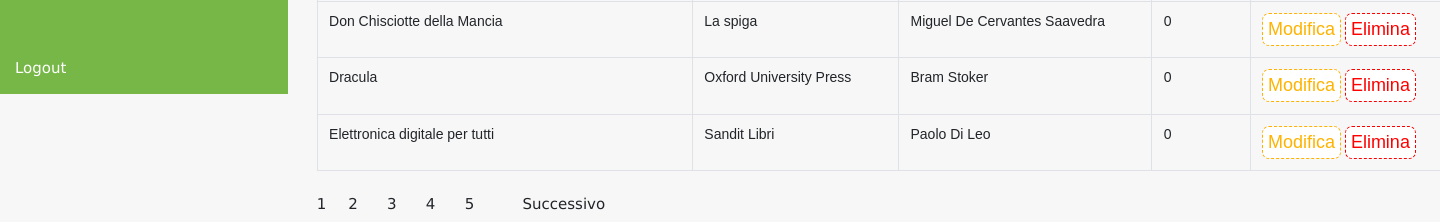
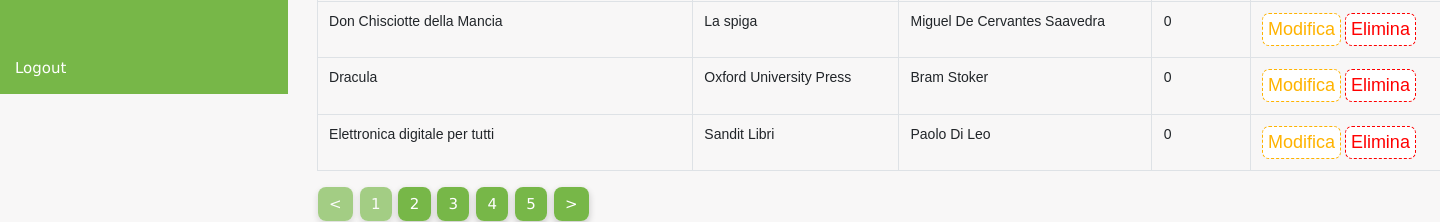
Before and after one commit to Redde17/UDA_5, a PHP site: page /UDA_5/grafici.php?ID=2&TYPE=titolo in a window 1440 px wide. Shown: the part 706-928 px from the top of the page. Run offline with PHP 8.4, Linux system fonts and the light colour scheme; the visitor is signed in with stand-in values (Sample User, id 1); data comes from the database, SQL or seed files in the repository; some libraries are stand-ins or nearby versions.

Commit message:
Ultima versione

```diff
--- a/CSS/style.css
+++ b/CSS/style.css
@@ -1,4 +1,4 @@
-:root{
+:root {
     --mainGreen: #77B748;
     --mainDarkGreen: #649B3C;
     --violet: #DF5EC5;
@@ -12,11 +12,10 @@
     --darkFontColor: #484848;
 }
 
-
 .back {
     top: 115px;
     left: 0px;
-    width:auto;
+    width: auto;
     height: 785px;
     background: #F7F7F7 0% 0% no-repeat padding-box;
     opacity: 1;
@@ -88,8 +87,6 @@ input[type="number"] {
     margin-top: 7px;
 }
 
-
-
 .numero_text {
     background: #77B748 0% 0% no-repeat padding-box;
     border-radius: 26px;
@@ -148,8 +145,15 @@ input[type="number"] {
 }
 
 input[type="checkbox"] {
-    display: none;
+    display: block;
+    width: 0.5px;
+    height: 0.5px;
 }
+
+input[type="checkbox"]:focus {
+    outline: none !important;
+}
+
 
 /* Rettangolo Grande*/
 
@@ -369,16 +373,15 @@ input::-webkit-calendar-picker-indicator {
     color: #FFFFFF;
 }
 
-
-.nomeautore{
+.nomeautore {
     width: 47.5%;
 }
 
-.cognomeautore{
+.cognomeautore {
     width: 47.5%;
 }
 
-input[type="color"]{
+input[type="color"] {
     height: 30px;
     width: 25px;
     background-color: transparent;
--- a/CSS/style_grafici.css
+++ b/CSS/style_grafici.css
@@ -196,6 +196,7 @@ thead {
   color: #BCBCBC;
   border-color: unset;
 }
+
 .btn-secondary:hover{
   background-color: #FFFFFF;
   border-color: unset;
@@ -208,5 +209,21 @@ thead {
 
 input[type=checkbox]{
   display:initial;
+  height: initial;
+  width: initial;
   margin-right: 2px;
 }
+
+.btn-default{
+  background: var(--mainGreen) 0% 0% no-repeat padding-box;
+  box-shadow: 0px 3px 6px #00000029;
+  border-radius: 9px;
+  color: white;
+  border-color: transparent;
+}
+
+.btn-default:hover{
+  background-color: #FFFFFF;
+  border-color: unset;
+  color: #BCBCBC;
+}
--- a/PHP/delete_book.php
+++ b/PHP/delete_book.php
@@ -1,7 +1,7 @@
 <?php
 include("connection.php");
 $db_connection = connection("biblioteca");
-$ID = $_POST['ID'];
+$ID = $_GET['ID'];
 
 $select = "DELETE FROM prestare WHERE ID_Libro=?";
 $stmt = $db_connection->prepare($select);
--- a/grafici.php
+++ b/grafici.php
@@ -154,7 +154,6 @@ Grafico a barre: Libri più letti (MAX 3)
         $query = $db_connection->query($query);
         $row = mysqli_fetch_row($query);
 
-
         $rows = $row[0];
 
         $page_rows = 13; //Righe massime
@@ -207,6 +206,9 @@ Grafico a barre: Libri più letti (MAX 3)
         $paginationCtrls = '';
 
         if ($last != 1) {
+            if ($pagenum == 1) {
+                $paginationCtrls .= '<a class="btn btn-default disabled"> < </a> &nbsp; ';
+            }
 
             if ($pagenum > 1) {
                 $previous = $pagenum - 1;
@@ -214,7 +216,7 @@ Grafico a barre: Libri più letti (MAX 3)
                 if (isset($typedato)) {
                     $paginationCtrls .= '&TYPE=' . $typedato;
                 }
-                $paginationCtrls .= '&PN=' . $previous . '" class="btn btn-default">Precedente</a> &nbsp; &nbsp; ';
+                $paginationCtrls .= '&PN=' . $previous . '" class="btn btn-default"> < </a> &nbsp;';
 
                 for ($i = $pagenum - 4; $i < $pagenum; $i++) {
                     if ($i > 0) {
@@ -227,28 +229,37 @@ Grafico a barre: Libri più letti (MAX 3)
                 }
             }
 
-            $paginationCtrls .= '' . $pagenum . ' &nbsp; ';
+            $paginationCtrls .= '<a class="btn btn-default disabled">' . $pagenum . '</a> &nbsp; '; //PAGINA CORRENTE
 
             for ($i = $pagenum + 1; $i <= $last; $i++) {
                 $paginationCtrls .= '<a href="' . $_SERVER['PHP_SELF'] . '?ID=2';
                 if (isset($typedato)) {
                     $paginationCtrls .= '&TYPE=' . $typedato;
                 }
-                $paginationCtrls .= '&PN=' . $i . '" class="btn btn-default">' . $i . '</a> &nbsp; ';
+                $paginationCtrls .= '&PN=' . $i . '" class="btn btn-default"';
+                if (isset($_GET['PN']) && $_GET['PN'] == $i) {
+                    echo 'miao';
+                    $paginationCtrls .= ' style=" color: green"';
+                }
+                $paginationCtrls .= '>' . $i . '</a> &nbsp; ';
 
                 if ($i >= $pagenum + 4) {
                     break;
                 }
             }
 
+            if ($pagenum == $last) {
+                $paginationCtrls .= '<a class="btn btn-default disabled"> > </a> ';
+            }
+
             if ($pagenum != $last) {
                 $next = $pagenum + 1;
 
-                $paginationCtrls .= ' &nbsp; &nbsp; <a href="' . $_SERVER['PHP_SELF'] . '?ID=2';
+                $paginationCtrls .= '<a href="' . $_SERVER['PHP_SELF'] . '?ID=2';
                 if (isset($typedato)) {
                     $paginationCtrls .= '&TYPE=' . $typedato;
                 }
-                $paginationCtrls .= '&PN    =' . $next . '" class="btn btn-default">Successivo</a> ';
+                $paginationCtrls .= '&PN=' . $next . '" class="btn btn-default"> > </a> ';
             }
         }
     } else if ($iddato == 3) {
@@ -314,13 +325,17 @@ Grafico a barre: Libri più letti (MAX 3)
 
         if ($last != 1) {
 
+            if ($pagenum == 1) {
+                $paginationCtrls .= '<a class="btn btn-default disabled"> < </a> &nbsp;';
+            }
+
             if ($pagenum > 1) {
                 $previous = $pagenum - 1;
                 $paginationCtrls .= '<a href="' . $_SERVER['PHP_SELF'] . '?ID=3';
                 if (isset($typedato)) {
                     $paginationCtrls .= '&TYPE=' . $typedato;
                 }
-                $paginationCtrls .= '&PN=' . $previous . '" class="btn btn-default">Precedente</a> &nbsp; &nbsp; ';
+                $paginationCtrls .= '&PN=' . $previous . '" class="btn btn-default"><</a> &nbsp; ';
 
                 for ($i = $pagenum - 4; $i < $pagenum; $i++) {
                     if ($i > 0) {
@@ -333,7 +348,7 @@ Grafico a barre: Libri più letti (MAX 3)
                 }
             }
 
-            $paginationCtrls .= '' . $pagenum . ' &nbsp; ';
+            $paginationCtrls .= '<a class="btn btn-default disabled">' . $pagenum . '</a> &nbsp; '; //PAGINA CORRENTE
 
             for ($i = $pagenum + 1; $i <= $last; $i++) {
                 $paginationCtrls .= '<a href="' . $_SERVER['PHP_SELF'] . '?ID=3';
@@ -347,21 +362,26 @@ Grafico a barre: Libri più letti (MAX 3)
                 }
             }
 
+            if ($pagenum == $last) {
+                $paginationCtrls .= '<a class="btn btn-default disabled"> > </a> ';
+            }
+
             if ($pagenum != $last) {
                 $next = $pagenum + 1;
 
-                $paginationCtrls .= ' &nbsp; &nbsp; <a href="' . $_SERVER['PHP_SELF'] . '?ID=3';
+                $paginationCtrls .= '<a href="' . $_SERVER['PHP_SELF'] . '?ID=3';
                 if (isset($typedato)) {
                     $paginationCtrls .= '&TYPE=' . $typedato;
                 }
-                $paginationCtrls .= '&PN    =' . $next . '" class="btn btn-default">Successivo</a> ';
+                $paginationCtrls .= '&PN=' . $next . '" class="btn btn-default">></a> ';
             }
         }
+
     } elseif ($iddato == 4) {
         @$typedato = $_GET['TYPE'];
         @$IDBOOK = $_GET['IDBOOK'];
         if (!isset($IDBOOK)) {
-            echo '<script>window.location.href = "http://localhost/UDA/grafici.php";</script>'; //TODO:CAMBIARE QUANDO SI TROVA SUL SERVER
+            echo '<script>window.location.href = "http://localhost/UDA_5/grafici.php";</script>'; //TODO:CAMBIARE QUANDO SI TROVA SUL SERVER
         } else {
             //INIZIO QUERY INPAGINAZIONE
             $query = "SELECT COUNT(*) FROM prestare,utente,libro WHERE prestare.ID_libro = " . $IDBOOK . " AND prestare.Email_Utente = utente.Email AND prestare.ID_Libro = libro.ID";
@@ -666,7 +686,12 @@ Grafico a barre: Libri più letti (MAX 3)
                 }
             } elseif ($iddato == 3) {
                 echo '<form style="margin-top:unset; display:contents;" action="php/update_prestiti.php" method="POST" name="inputprestiti" id="inputprestiti" enctype="multipart/form-data">
-                    <table class="table';if ($rows == 0) {}else{echo' table-bordered';}echo'">
+                    <table class="table';
+                if ($rows == 0) {
+                } else {
+                    echo ' table-bordered';
+                }
+                echo '">
                 <thead>
                 <th><a href="grafici.php?ID=3&TYPE=utente">Utente';
                 if ($typedato == "utente") {
@@ -710,7 +735,8 @@ Grafico a barre: Libri più letti (MAX 3)
                 </thead>';
                 if ($rows == 0) {
                     echo '<tbody><td></td><td></td><td><h1 class="h2">Nessun prestito effettuato</h1></td></tbody>';
-                }else{echo'
+                } else {
+                    echo '
                 <tbody>';
                     while ($crow = mysqli_fetch_array($nquery)) {
                         echo ' <tr>
@@ -727,24 +753,33 @@ Grafico a barre: Libri più letti (MAX 3)
                         }
                         echo '</tr>';
                     }
-                    echo '</tbody>';}
-            echo'</table>
+                    echo '</tbody>';
+                }
+                echo '</table>
             <div id="pagination_controls" class="" style="display:flex;align-items:center;">' . $paginationCtrls . '</div>
             <div class="d-flex justify-content-end" style="width:-webkit-fill-available";>';
-            if ($rows == 0) {}else{echo'<button type="submit" style="margin-right:4px" name="scelta" id="scelta" class="rettangolo_verde ';
+                if ($rows == 0) {
+                } else {
+                    echo '<button type="submit" style="margin-right:4px" name="scelta" id="scelta" class="rettangolo_verde ';
                     if ($countnoreso == 0) {
                         echo 'disabled" value="chiudi"disabled';
                     } else {
                         echo 'tratteggiato" value="chiudi"';
                     }
                     echo '>Chiudi Prestito</button>
-                    <!--<button type="submit" name="scelta" id="scelta" class="rettangolo_rosso tratteggiato" value="rimuovi">Rimuovi</button>-->';}
-                echo'
+                    <!--<button type="submit" name="scelta" id="scelta" class="rettangolo_rosso tratteggiato" value="rimuovi">Rimuovi</button>-->';
+                }
+                echo '
             </div>
 </form>';
             } elseif ($iddato == 4) {
                 echo '
-                <table class="table';if ($rows == 0) {}else{echo' table-bordered';}echo'">
+                <table class="table';
+                if ($rows == 0) {
+                } else {
+                    echo ' table-bordered';
+                }
+                echo '">
                 <thead>
                 <th><a href="grafici.php?ID=4&IDBOOK=' . $IDBOOK . '&TYPE=utente">Utente';
                 if ($typedato == "utente") {
@@ -797,7 +832,7 @@ Grafico a barre: Libri più letti (MAX 3)
                     }
                     echo '</tbody>';
                 }
-                echo'</table>
+                echo '</table>
                 <div id="pagination_controls" class="" style="display:flex;align-items:center;">' . $paginationCtrls . '</div>
                  </div>
     </form>';
```
Also changed, not shown: modifica_inserimento.php (+28 -3 lines), img/608d3c252a45d.png (added). Lines whose indentation alone changed are shown as unchanged.
